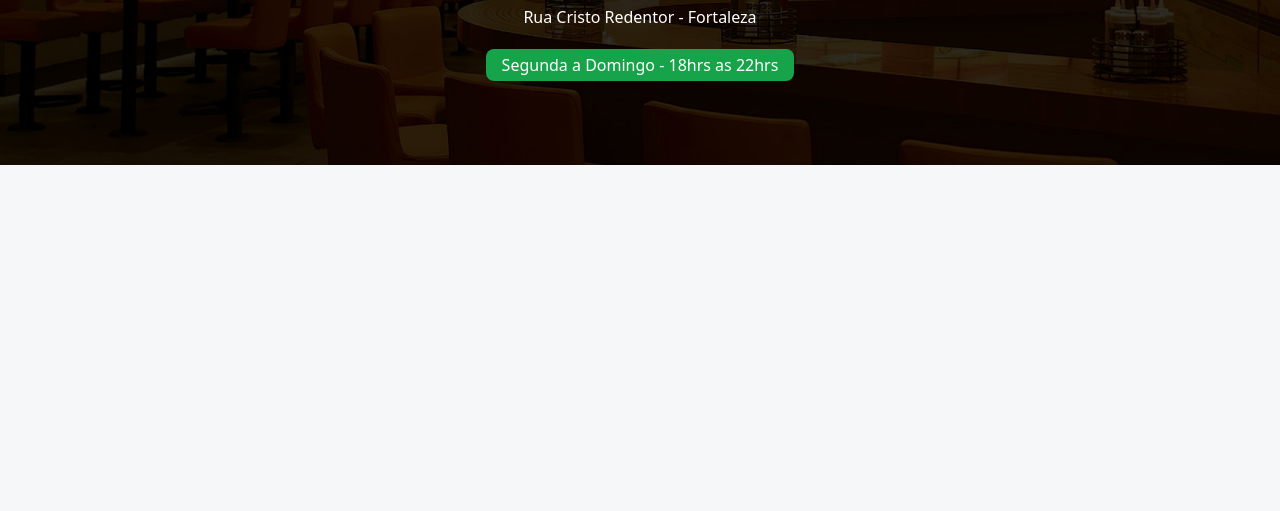
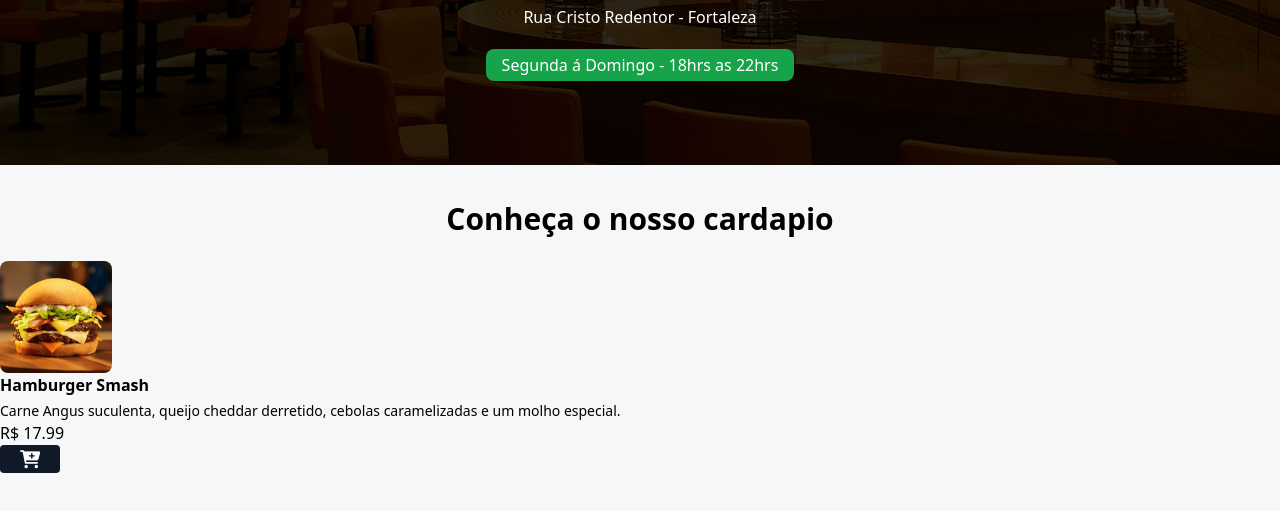
Before and after one commit to Yonara-ferreira/OnlineMenu, a website: page index.html in a window 1280 px wide. Shown: the part 255-766 px from the top of the page. Drawn offline with Linux system fonts and the light colour scheme.

Commit message:
Feat: Init cardapio menu

```diff
--- a/index.html
+++ b/index.html
@@ -3,6 +3,11 @@
 <head>
     <meta charset="UTF-8">
     <meta name="viewport" content="width=device-width, initial-scale=1.0">
+
+    <link rel="stylesheet" href="https://cdnjs.cloudflare.com/ajax/libs/font-awesome/6.0.0-beta3/css/all.min.css"
+    integrity="sha512-Fo3rlrZj/k7ujTnHg4CGR2D7kSs0v4LLanw2qksYuRlEzO+tcaEPQogQ0KaoGN26/zrn20ImR1DfuLWnOo7aBA=="
+    crossorigin="anonymous" referrerpolicy="no-referrer" />
+
     <link rel="stylesheet" href="styles/output.css">
     <title>ZoomBurger</title>
 </head>
@@ -23,11 +28,39 @@
 
             <div class="bg-green-600 px-4 py-1 rounded-lg mt-5" id="date-span">
                 <span class="text-white font-medium">
-                    Segunda a Domingo - 18hrs as 22hrs
+                    Segunda á Domingo - 18hrs as 22hrs
                 </span>
             </div>
         </div>
     </header>
         <!-- FIM DO HEADER -->
+
+        <!-- INICIO DO BODY -->
+        <h2 class="text-2xl md:text-3xl font-bold text-center mt-9 mb-6"> Conheça o nosso cardapio</h2>
+        <div id="menu">
+            <main>
+                <div>
+                    <img
+                    src="./assets/hamb-1.png"
+                    alt="Hamburger Smash"
+                    class="w-28 h-28 rounded-lg hover:scale-110 hover:-rotate-2 duration-300"
+                    />
+                </div>
+                <div>
+                    <p class="font-bold">Hamburger Smash</p>
+                    <p class="text-sm font-light mt-1">Carne Angus suculenta, queijo cheddar derretido,
+                        cebolas caramelizadas e um molho especial.</p>
+                        <div>
+                            <p>R$ 17.99</p>
+                            <button class="bg-gray-900 px-5 rounded add-to-cart-btn">
+                                <i class="fa fa-cart-plus  text-lg text-white"></i>
+                            </button>
+                        </div>
+                </div>
+
+            </main>
+        </div>
+
+
 </body>
 </html>
```
Also changed, not shown: styles/output.css.
